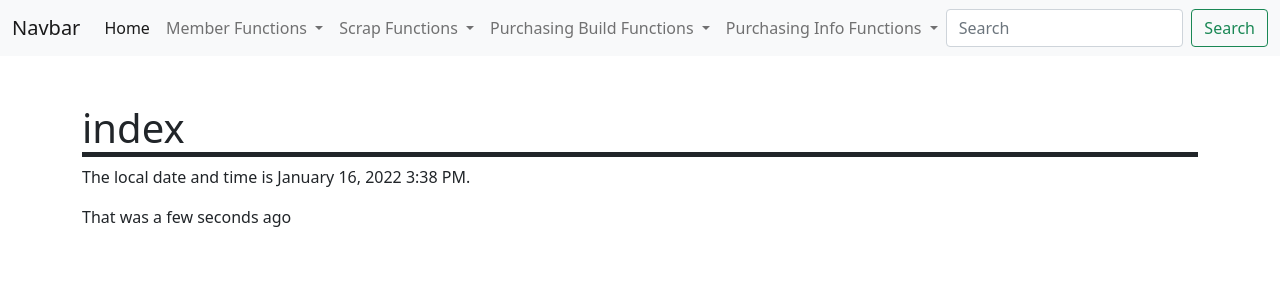
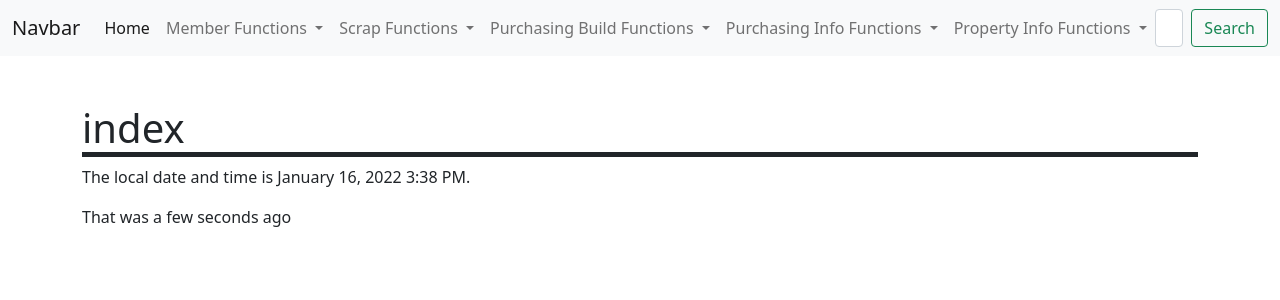
Before and after one commit to theabc50111/DBMS2021_final_dmlab_nccu, a Flask app: page / in a window 1280 px wide. Shown: the top 300 px of the page. Run offline with Flask 3, Linux system fonts and the light colour scheme; parts of the project's set-up code (start-up, migrations or seed data) failed here and were passed over; some libraries are stand-ins or nearby versions.

Commit message:
add property info to navbar

```diff
--- a/project/templates/parts/_navbar.html
+++ b/project/templates/parts/_navbar.html
@@ -30,6 +30,7 @@
               <li><hr class="dropdown-divider"></li>
               <li><a class="dropdown-item" href="/pp_scrap/Scrapping_submit">Scrapping submit</a></li>
               <li><a class="dropdown-item" href="/pp_scrap/Scrapping_aspect">Scrapping aspect</a></li>
+              <li><a class="dropdown-item" href="/pp_scrap/Scrapping_search">Scrapping search</a></li>
             </ul>
           </li>
           <li class="nav-item dropdown">
@@ -53,6 +54,16 @@
               <li><a class="dropdown-item" href="/pc_info/pcinfo_edit">Purchasing Info edit</a></li>
             </ul>
           </li>
+          <li class="nav-item dropdown">
+            <a class="nav-link dropdown-toggle" href="#" id="navbarDropdown" role="button" data-bs-toggle="dropdown" aria-expanded="false">
+              Property Info Functions
+            </a>
+            <ul class="dropdown-menu" aria-labelledby="navbarDropdown">
+              <li><a class="dropdown-item" href="/pp_info">All Property Info</a></li>
+              <li><hr class="dropdown-divider"></li>
+              <li><a class="dropdown-item" href="/pp_info/addproperty">Add Property </a></li>
+            </ul>
+          </li>
         </ul>
         <form class="d-flex">
           <input class="form-control me-2" type="search" placeholder="Search" aria-label="Search">
```
